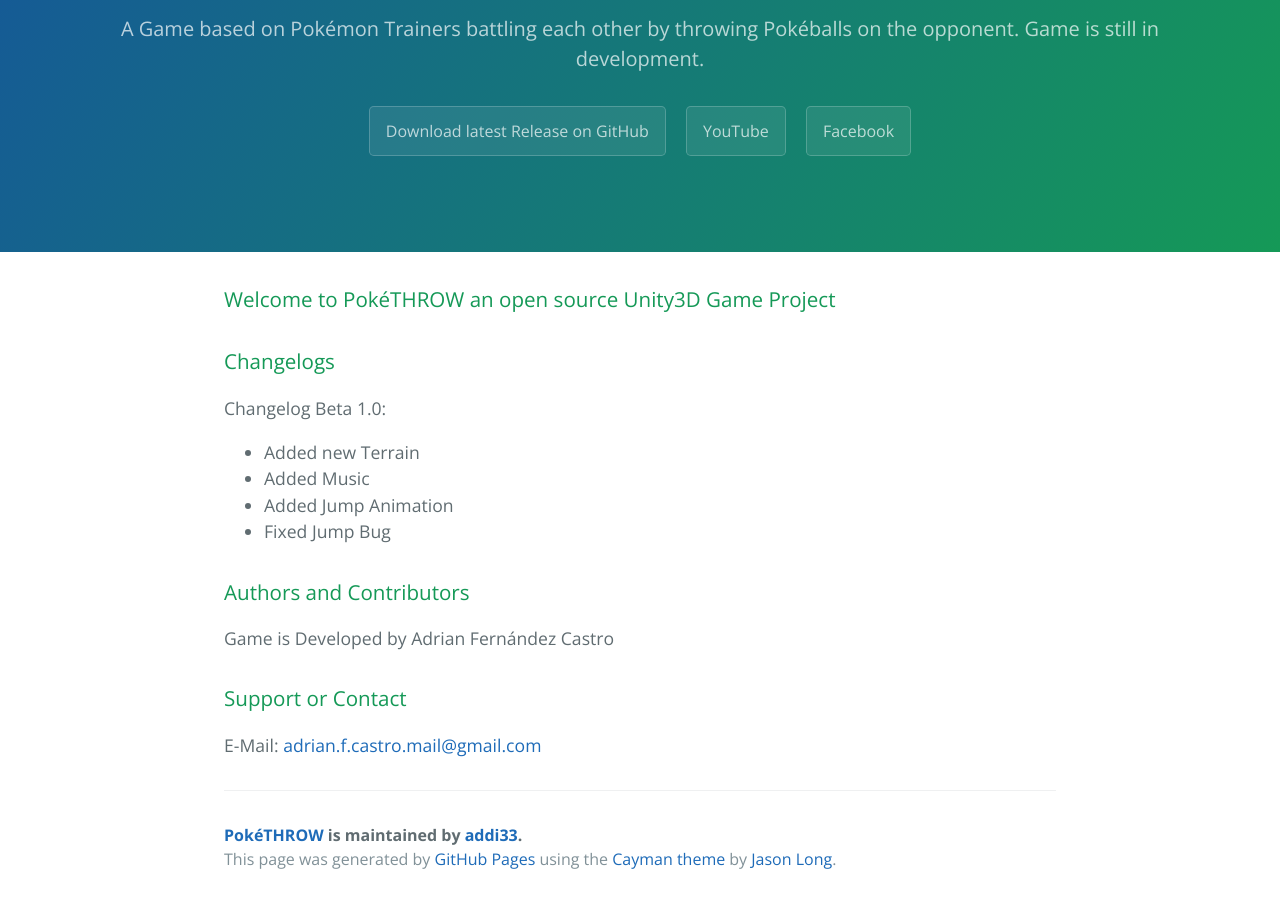
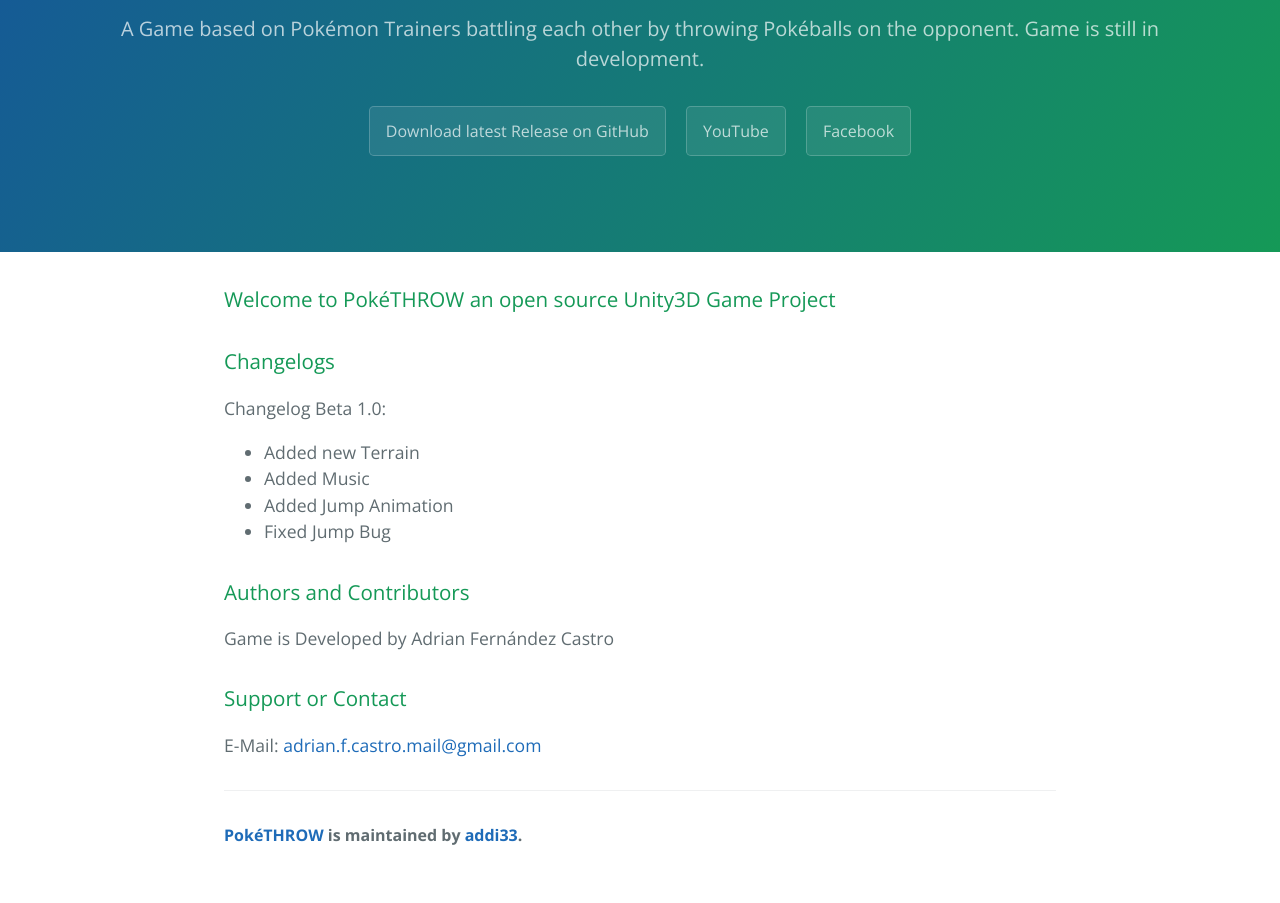
Before and after one commit to addi33/PokeTHROW, a plain HTML site: page index.html in a window 1280 px wide. Shown: the part 161-1064 px from the top of the page. After the commit the page ends 1040 px from the top, so only its background shows below. Drawn offline with nearby package versions, Linux system fonts and the light colour scheme.

Commit message:
Update index.html

```diff
--- a/index.html
+++ b/index.html
@@ -48,12 +48,3 @@
 
       <footer class="site-footer">
         <span class="site-footer-owner"><a href="https://github.com/addi33/PokeTHROW">PokéTHROW</a> is maintained by <a href="https://github.com/addi33">addi33</a>.</span>
-
-        <span class="site-footer-credits">This page was generated by <a href="https://pages.github.com">GitHub Pages</a> using the <a href="https://github.com/jasonlong/cayman-theme">Cayman theme</a> by <a href="https://twitter.com/jasonlong">Jason Long</a>.</span>
-      </footer>
-
-    </section>
-
-
-  </body>
-</html>
```
